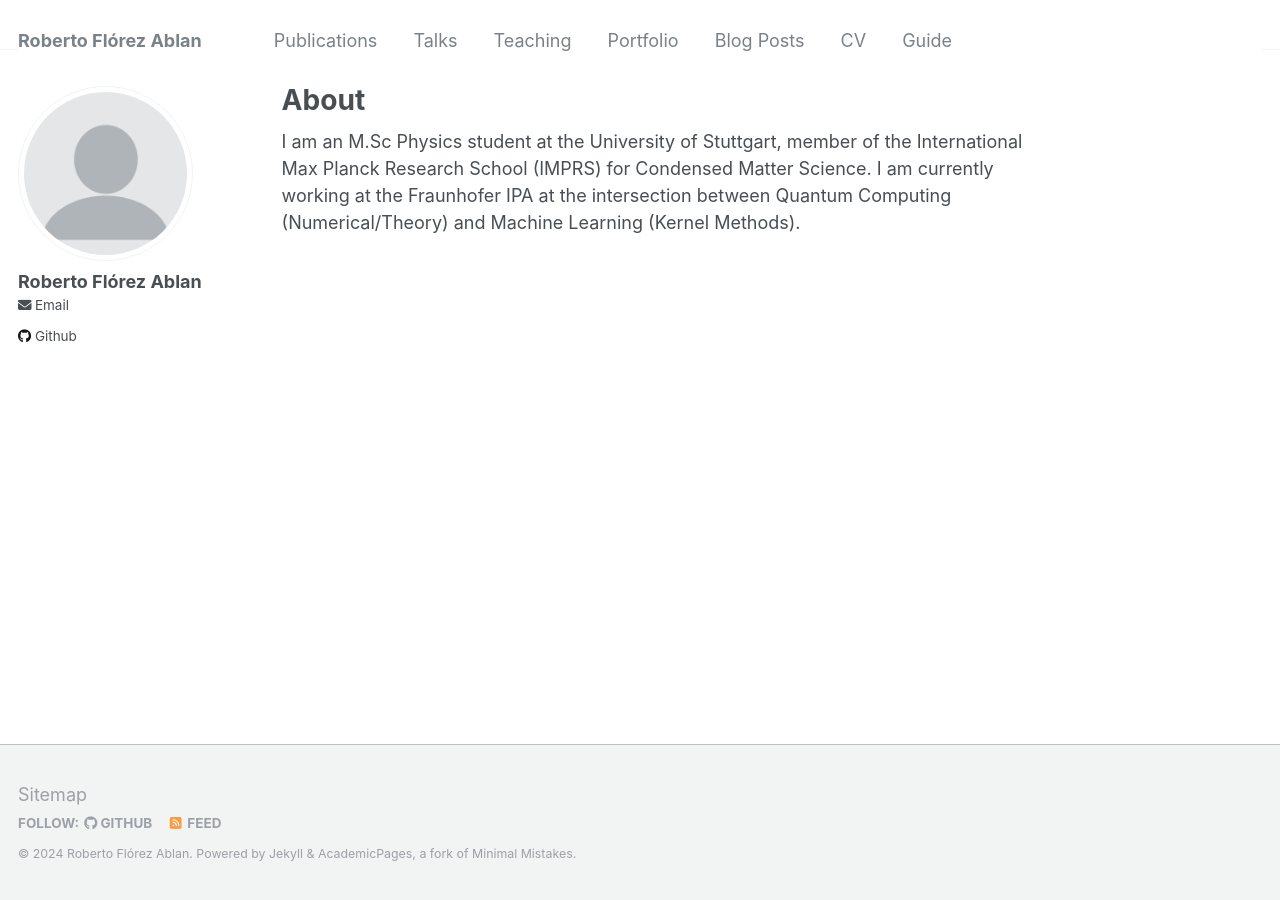
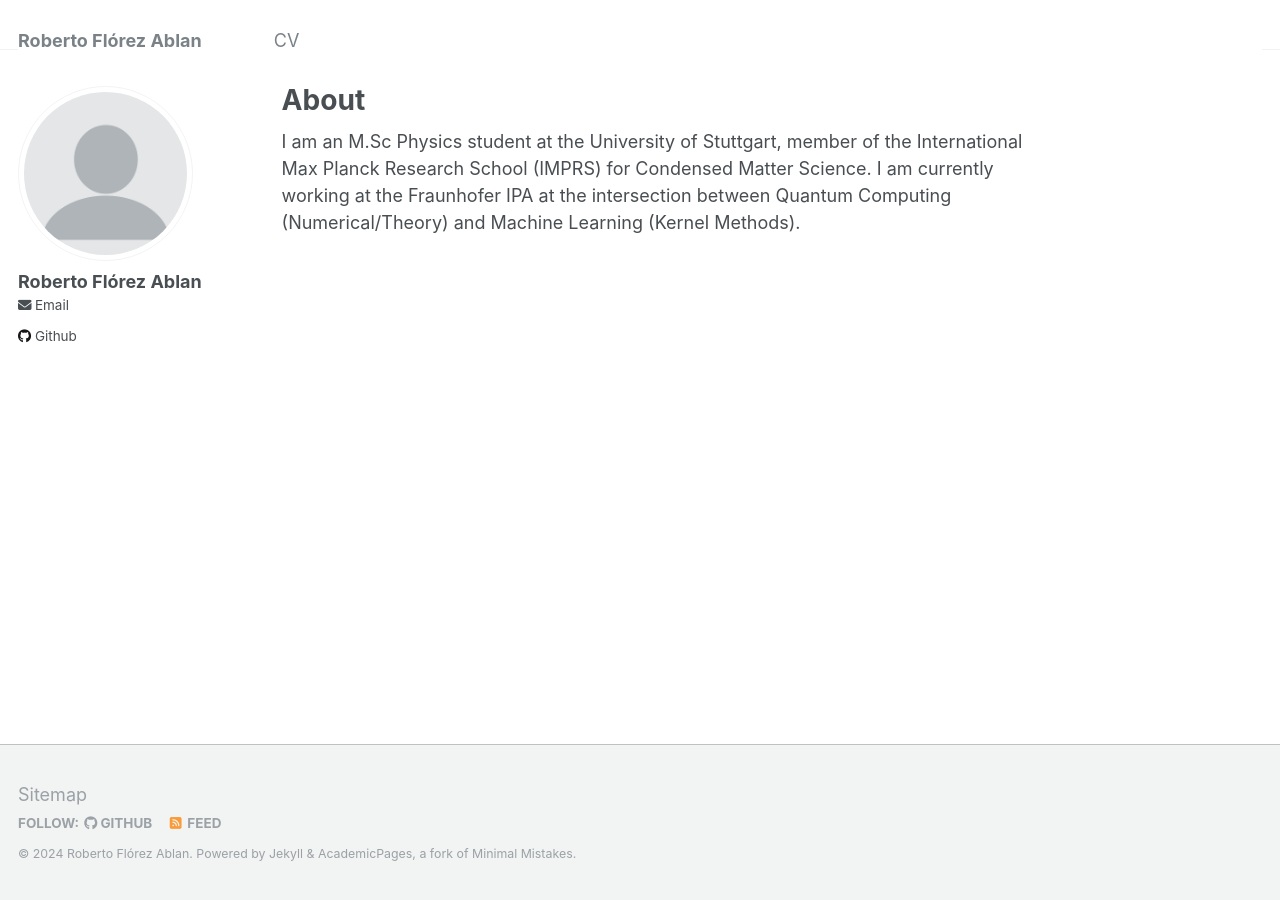
Before and after one commit to RobertoFlorez/robertoflorez.github.io, a Jekyll site: the page built from _pages/about.md, in a window 1280 px wide. Built offline with Jekyll 4.4.1, drawn with Linux system fonts in a browser that asks for light colours.

Commit message:
Deleting useless file entries

```diff
--- a/_data/navigation.yml
+++ b/_data/navigation.yml
@@ -1,22 +1,4 @@
 # main links links
 main:
-  - title: "Publications"
-    url: /publications/
-
-  - title: "Talks"
-    url: /talks/
-
-  - title: "Teaching"
-    url: /teaching/
-
-  - title: "Portfolio"
-    url: /portfolio/
-
-  - title: "Blog Posts"
-    url: /year-archive/
-
   - title: "CV"
     url: /cv/
-
-  - title: "Guide"
-    url: /markdown/
```
Also changed, not shown: talkmap.py (deleted, +0 -43 lines), 1 other file.
